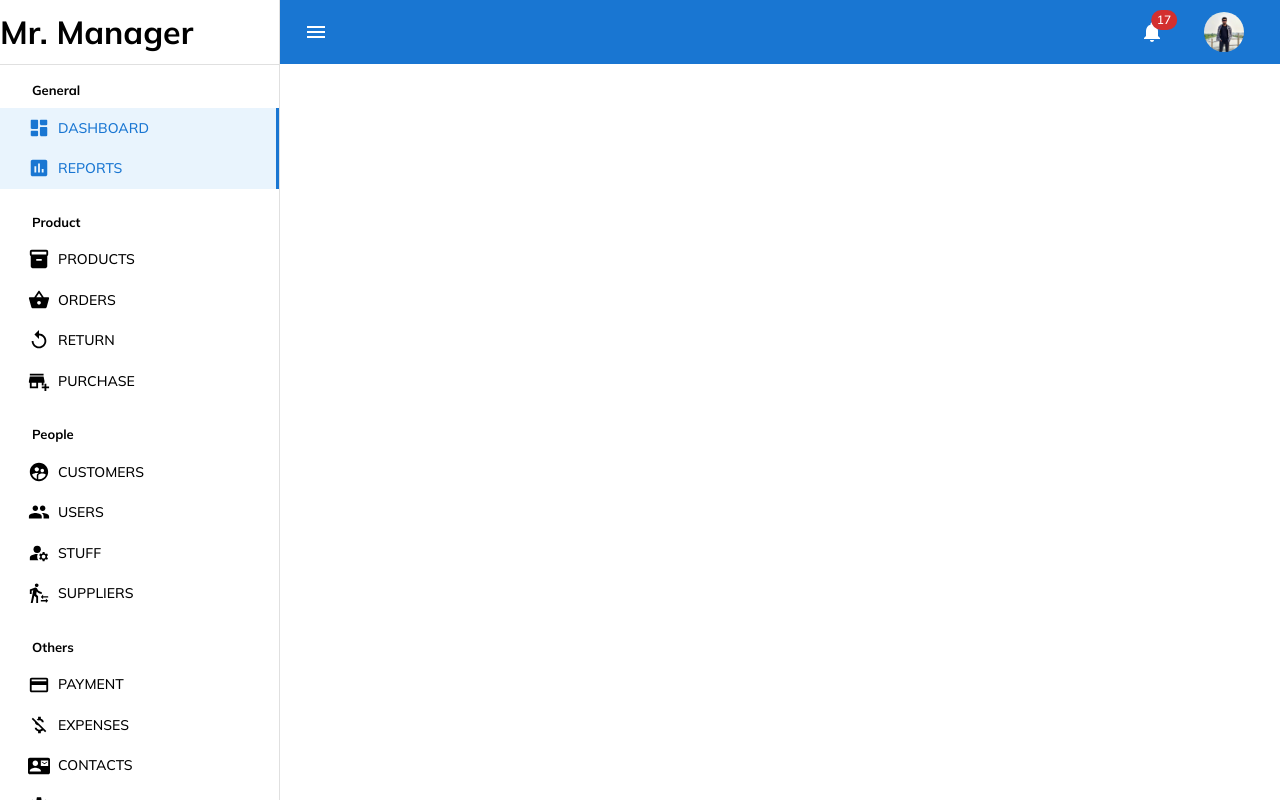
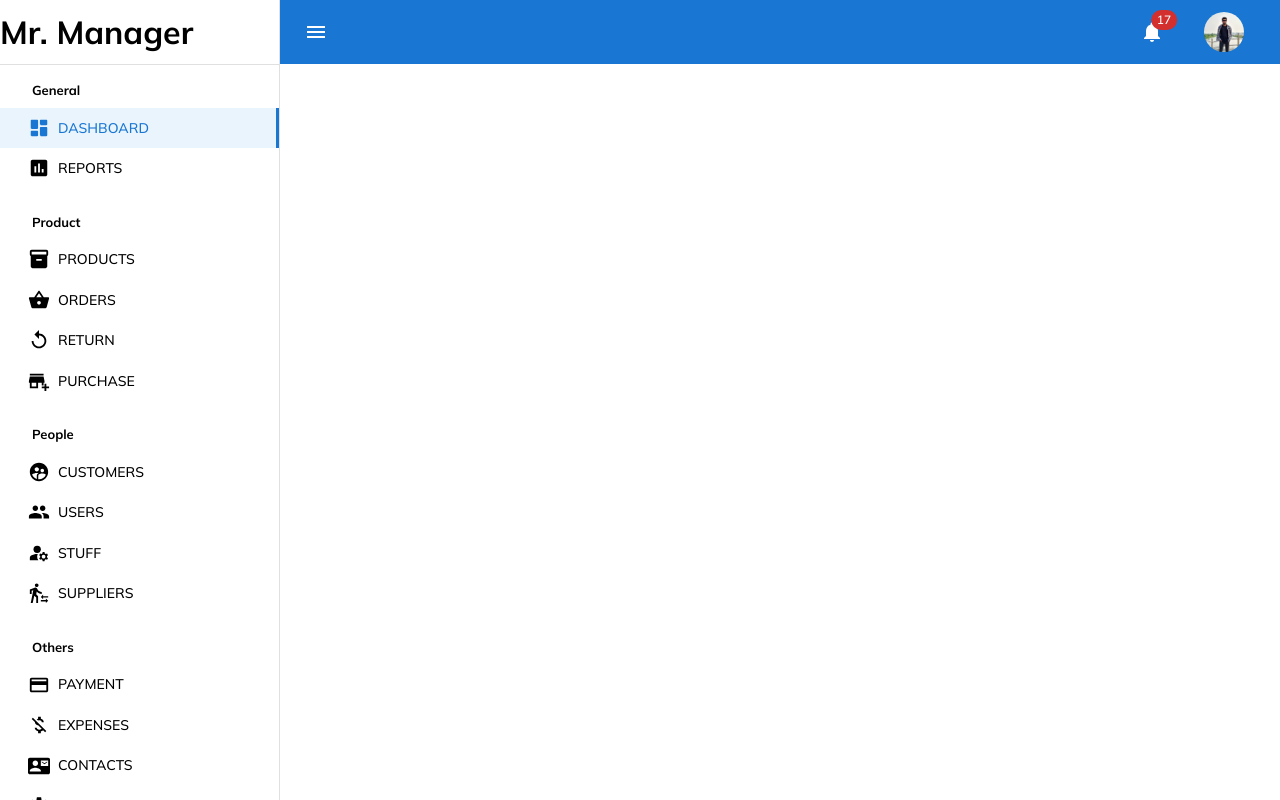
Before and after one commit to shahariar50/mr-manager, a React (Create React App) app: page / in a window 1280 px wide. Built offline with nearby package versions, Linux system fonts and the light colour scheme.

Commit message:
setup active sidebar menu

```diff
--- a/src/components/common/menu/DrawerMenu.js
+++ b/src/components/common/menu/DrawerMenu.js
@@ -46,7 +46,7 @@ const Button = styled(MuiButton)(({ theme, active }) => ({
   borderRadius: 0,
 }));
 
-const DrawerMenu = () => {
+const DrawerMenu = ({ location }) => {
   const theme = useTheme();
 
   return (
@@ -68,7 +68,11 @@ const DrawerMenu = () => {
             <List>
               {menu.children.map((menu) => (
                 <ListItem>
-                  <Button size="large" startIcon={<menu.icon />} active={true}>
+                  <Button
+                    size="large"
+                    startIcon={<menu.icon />}
+                    active={location.pathname === menu.link}
+                  >
                     {menu.title}
                   </Button>
                 </ListItem>
```
